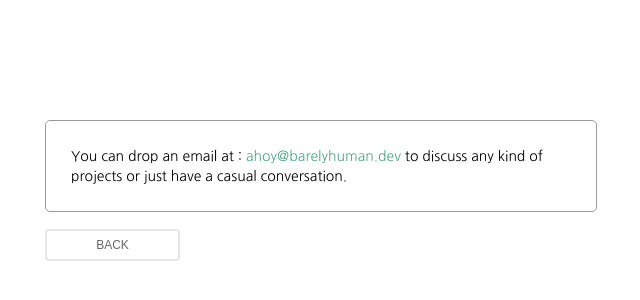
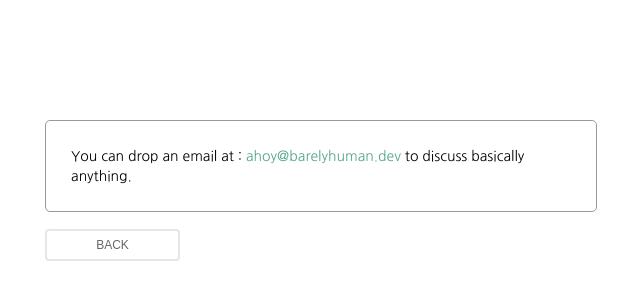
Before and after one commit to barelyhuman/reaper.im-old, a Next.js app: page /hire in a window 1280 px wide. Shown: the part 210-510 px from the top of the page, without its empty margins (319-959 px from the left). Built offline with nearby package versions, Linux system fonts and the light colour scheme.

Commit message:
Update index.js

```diff
--- a/pages/hire/index.js
+++ b/pages/hire/index.js
@@ -9,8 +9,7 @@ export default () => {
         <div className='min-width-150-px card-border padding-25-px max-width-500-px line-height-20-px'>
           <p>
             You can drop an email at :{' '}
-            <span className='accent'>ahoy@barelyhuman.dev</span> to discuss any
-            kind of projects or just have a casual conversation.
+            <span className='accent'>ahoy@barelyhuman.dev</span> to discuss basically anything.
             <br />
           </p>
         </div>
```
